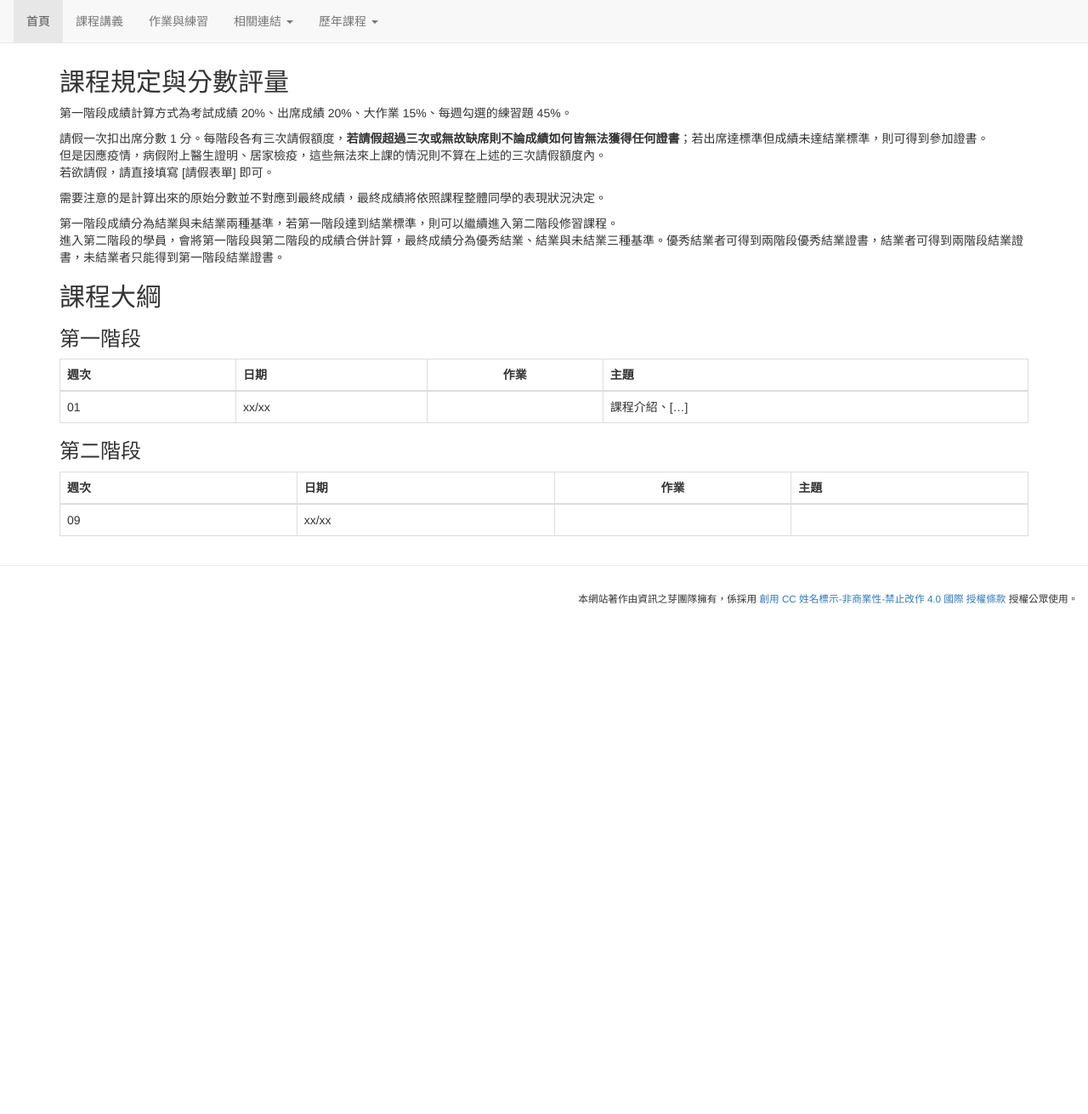
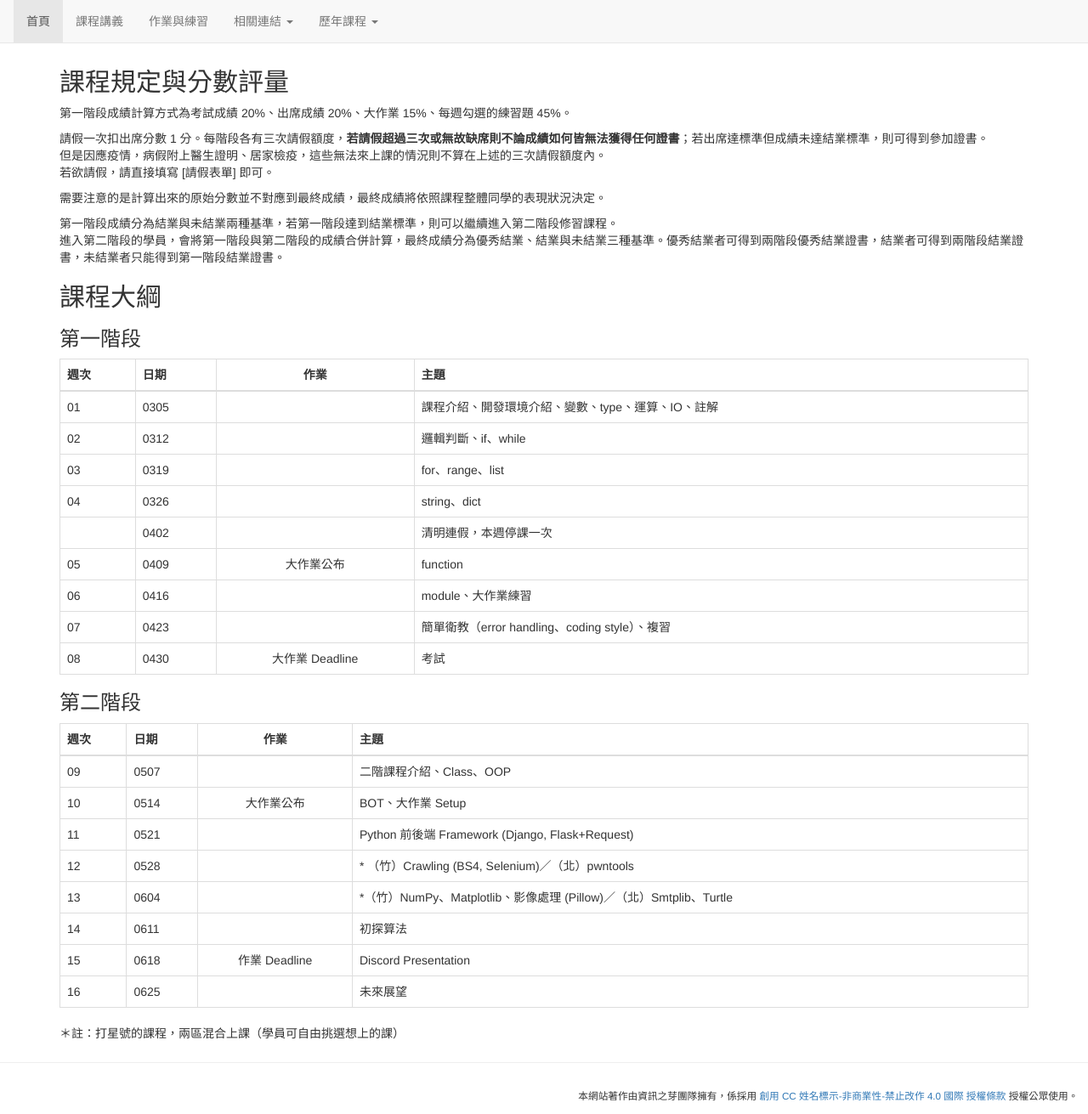
Before and after one commit to tw-csie-sprout/py2023, a Jekyll site: the page built from index.md, in a window 1280 px wide and 1311 px high. Shown: the whole window at 85% size. Built offline with Jekyll 4.4.1, drawn with Linux system fonts in a browser that asks for light colours.

Commit message:
Update syllabus

```diff
--- a/index.md
+++ b/index.md
@@ -23,11 +23,28 @@ title: "課程大綱"
 {: .table .table-bordered}
 | 週次 | 日期 |    作業    | 主題                                               |
 | ---- | ---- | :--------: | :------------------------------------------------- |
-| 01   | xx/xx |           | 課程介紹、[...] |
+| 01   | 0305 |            | 課程介紹、開發環境介紹、變數、type、運算、IO、註解 |
+| 02   | 0312 |            | 邏輯判斷、if、while                                |
+| 03   | 0319 |            | for、range、list                                   |
+| 04   | 0326 |            | string、dict                                       |
+|      | 0402 |            | 清明連假，本週停課一次                             |
+| 05   | 0409 | 大作業公布 | function                                           |
+| 06   | 0416 |            | module、大作業練習                                 |
+| 07   | 0423 |            | 簡單衛教（error handling、coding style）、複習     |
+| 08   | 0430 | 大作業 Deadline | 考試                                               |
 
 ### 第二階段
 
 {: .table .table-bordered}
 | 週次 | 日期 |     作業     | 主題                                    |
 | ---- | ---- | :----------: | :-------------------------------------- |
-| 09   | xx/xx |  |  |
+| 09   | 0507 |              | 二階課程介紹、Class、OOP                |
+| 10   | 0514 |  大作業公布    | BOT、大作業 Setup                      |
+| 11   | 0521 |              | Python 前後端 Framework (Django, Flask+Request) |
+| 12   | 0528 |              | * （竹）Crawling (BS4, Selenium)／（北）pwntools                  |
+| 13   | 0604 |             |  *（竹）NumPy、Matplotlib、影像處理 (Pillow)／（北）Smtplib、Turtle    |
+| 14   | 0611 |              | 初探算法                               |
+| 15   | 0618 | 作業 Deadline | Discord Presentation                 |
+| 16   | 0625 |              | 未來展望                   |
+
+＊註：打星號的課程，兩區混合上課（學員可自由挑選想上的課）
```
